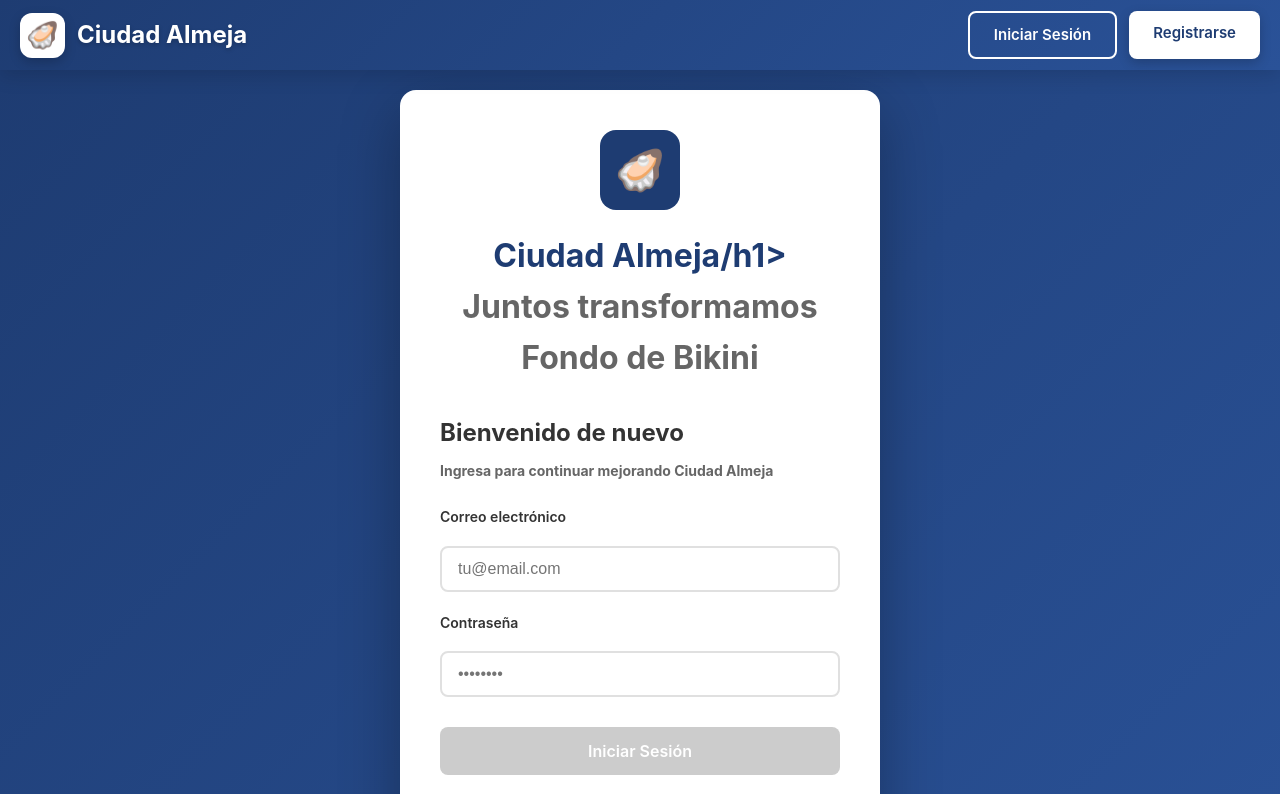
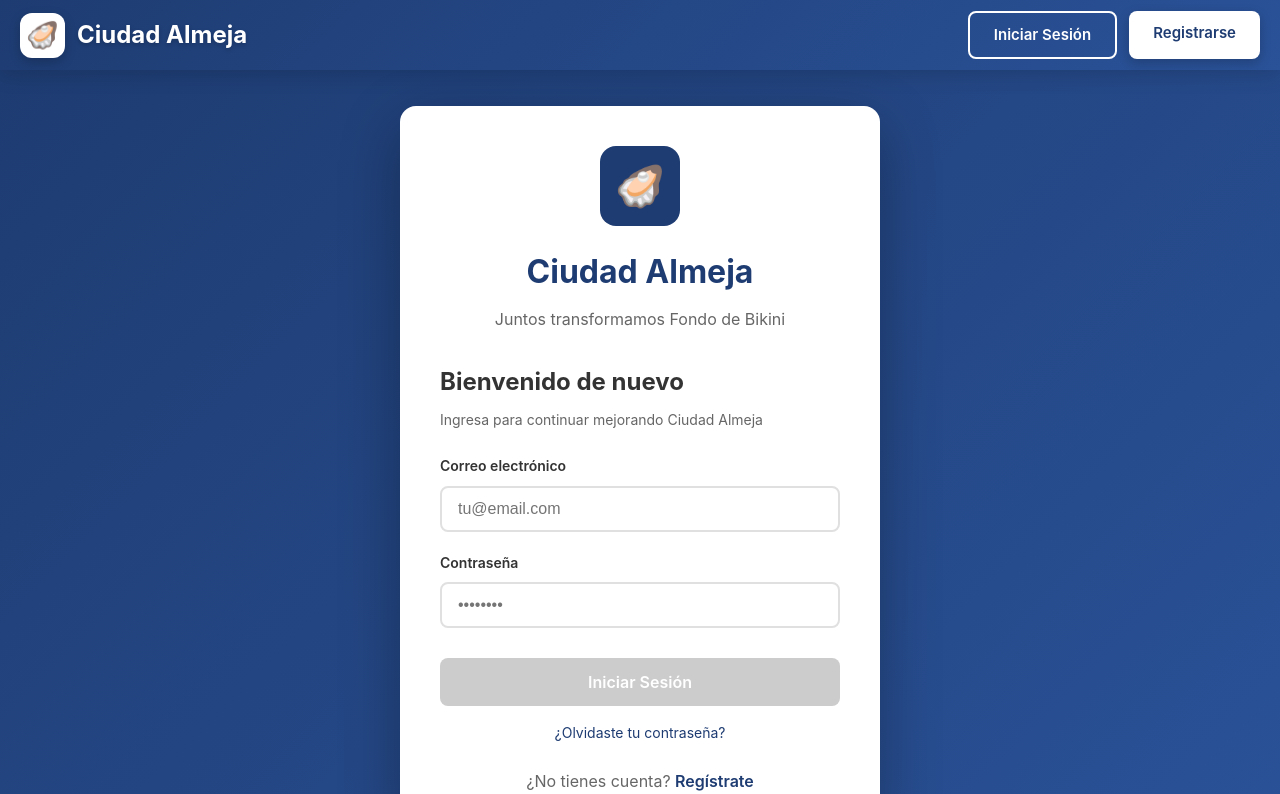
Before and after one commit to LuisMartinPalafoxVega/ciudad-conectada, an Angular app in the folder frontend/: page /login in a window 1280 px wide. Shown: the top 794 px of the page. Built offline with nearby package versions, Linux system fonts and the light colour scheme.

Commit message:
Actualizacion Ciudad Almeja

```diff
--- a/frontend/src/app/features/auth/login/login.component.html
+++ b/frontend/src/app/features/auth/login/login.component.html
@@ -4,7 +4,7 @@
       <div class="logo-icon">🦪</div>
     </div>
 
-    <h1>Ciudad Almeja/h1>
+    <h1>Ciudad Almeja</h1>
     <p class="subtitle">Juntos transformamos Fondo de Bikini</p>
 
     <div class="form-container">
@@ -55,3 +55,5 @@
         </p>
       </form>
     </div>
+  </div>
+</div>
```
